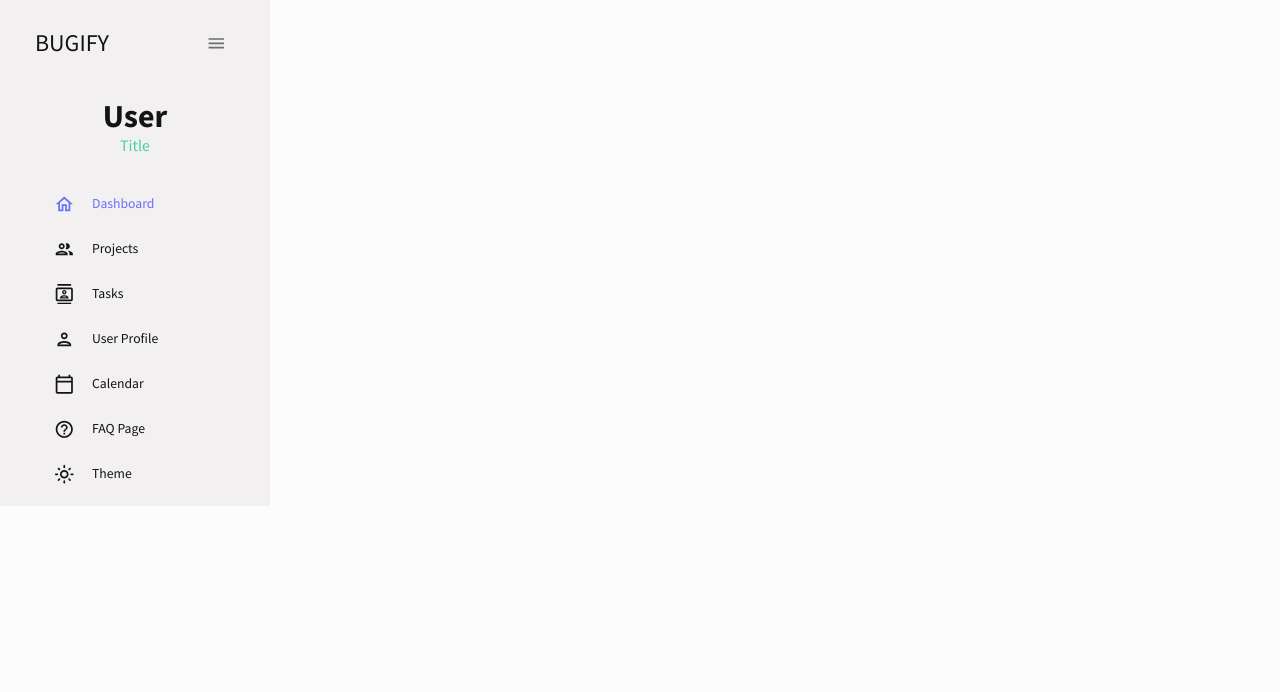
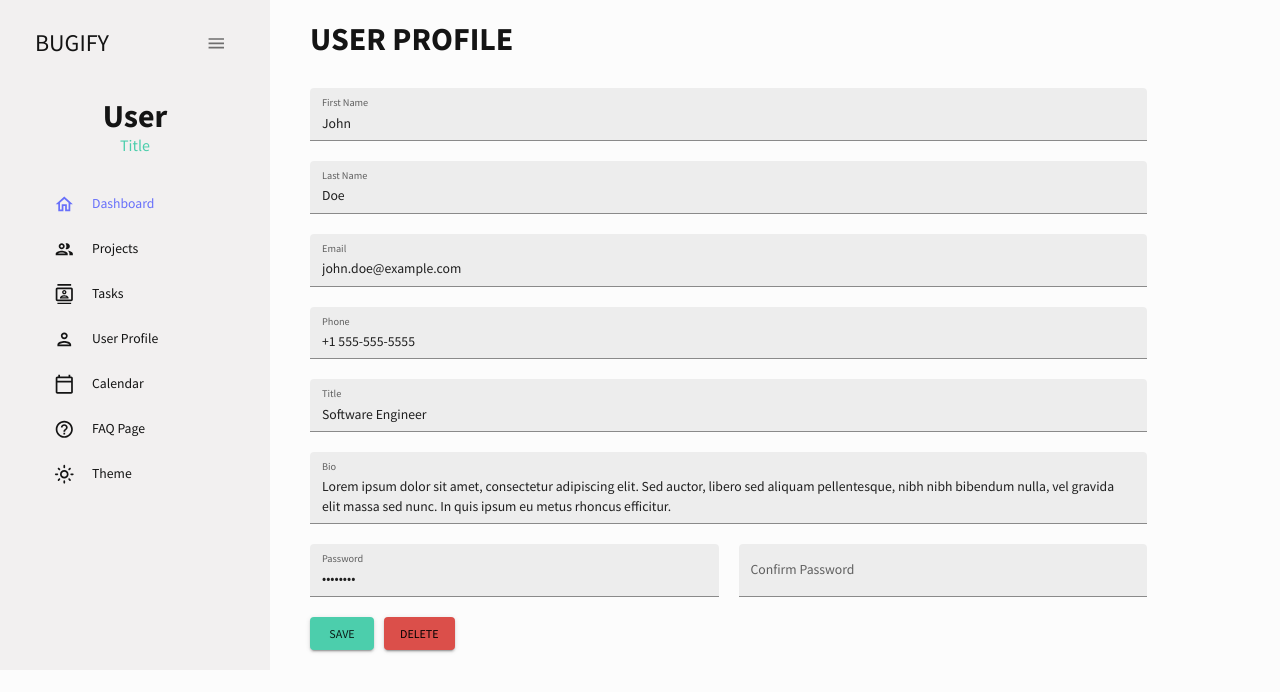
Before and after one commit to Anastasia-Tre/BugTrackerClient, a React (Create React App) app: page /user in a window 1280 px wide. Shown: the top 692 px of the page. Built offline with nearby package versions, Linux system fonts and the light colour scheme.

Commit message:
add user form

```diff
--- a/src/App.tsx
+++ b/src/App.tsx
@@ -8,6 +8,7 @@ import Sidebar from "./scenes/global/Sidebar";
 import Dashboard from "./scenes/dashboard";
 import Projects from "./scenes/projects";
 import Tasks from "./scenes/tasks";
+import User from "./scenes/user";
 
 function App() {
   const [theme, colorMode] = useMode();
@@ -29,6 +30,9 @@ function App() {
               <Routes>
                 <Route path="/tasks" element={<Tasks />} />
               </Routes>
+              <Routes>
+                <Route path="/user" element={<User />} />
+              </Routes>
             </main>
           </div>
         </LocalizationProvider>
--- /dev/null
+++ b/src/scenes/user/UserForm.tsx
@@ -0,0 +1,196 @@
+import { Box, Button, TextField, useMediaQuery, useTheme } from "@mui/material";
+import Header from "../../components/Header";
+import { Formik } from "formik";
+import * as yup from "yup";
+import { User } from "../../types/User";
+import { tokens } from "../../theme";
+
+const UserForm = (props: { user: User }) => {
+  const theme = useTheme();
+  const colors = tokens(theme.palette.mode);
+
+  const project = props.user;
+  const isNonMobile = useMediaQuery("(min-width:600px)");
+
+  const handleFormSave = (values: User) => {
+    console.log("Save " + values.firstName);
+  };
+
+  const handleFormDelete = (values: User) => {
+    console.log("Delete " + values.firstName);
+  };
+
+  return (
+    <Box m="20px">
+      <Header title="USER PROFILE" />
+
+      <Formik
+        onSubmit={handleFormSave}
+        initialValues={project}
+        validationSchema={checkoutSchema}
+      >
+        {({
+          values,
+          errors,
+          touched,
+          handleBlur,
+          handleChange,
+          handleSubmit,
+          isSubmitting,
+        }) => (
+          <form onSubmit={handleSubmit}>
+            <Box
+              width="90%"
+              display="grid"
+              gap="20px"
+              gridTemplateColumns="repeat(4, minmax(0, 1fr))"
+              sx={{
+                "& > div": { gridColumn: isNonMobile ? undefined : "span 4" },
+              }}
+            >
+              <TextField
+                fullWidth
+                variant="filled"
+                type="text"
+                label="First Name"
+                onBlur={handleBlur}
+                onChange={handleChange}
+                value={values.firstName}
+                name="firstName"
+                error={!!touched.firstName && !!errors.firstName}
+                helperText={touched.firstName && errors.firstName}
+                sx={{ gridColumn: "span 4" }}
+              />
+              <TextField
+                fullWidth
+                variant="filled"
+                type="text"
+                label="Last Name"
+                onBlur={handleBlur}
+                onChange={handleChange}
+                value={values.lastName}
+                name="lastName"
+                error={!!touched.lastName && !!errors.lastName}
+                helperText={touched.lastName && errors.lastName}
+                sx={{ gridColumn: "span 4" }}
+              />
+              <TextField
+                fullWidth
+                variant="filled"
+                type="email"
+                label="Email"
+                onBlur={handleBlur}
+                onChange={handleChange}
+                value={values.email}
+                name="email"
+                error={!!touched.email && !!errors.email}
+                helperText={touched.email && errors.email}
+                sx={{ gridColumn: "span 4" }}
+              />
+              <TextField
+                fullWidth
+                variant="filled"
+                type="tel"
+                label="Phone"
+                onBlur={handleBlur}
+                onChange={handleChange}
+                value={values.phone}
+                name="phone"
+                error={!!touched.phone && !!errors.phone}
+                helperText={touched.phone && errors.phone}
+                sx={{ gridColumn: "span 4" }}
+              />
+              <TextField
+                fullWidth
+                variant="filled"
+                type="text"
+                label="Title"
+                onBlur={handleBlur}
+                onChange={handleChange}
+                value={values.title}
+                name="title"
+                error={!!touched.title && !!errors.title}
+                helperText={touched.title && errors.title}
+                sx={{ gridColumn: "span 4" }}
+              />
+              <TextField
+                fullWidth
+                variant="filled"
+                type="text"
+                multiline={true}
+                label="Bio"
+                onBlur={handleBlur}
+                onChange={handleChange}
+                value={values.bio}
+                name="bio"
+                error={!!touched.bio && !!errors.bio}
+                helperText={touched.bio && errors.bio}
+                sx={{ gridColumn: "span 4" }}
+              />
+              <TextField
+                fullWidth
+                variant="filled"
+                type="password"
+                label="Password"
+                onBlur={handleBlur}
+                onChange={handleChange}
+                value={values.password}
+                name="password"
+                error={!!touched.password && !!errors.password}
+                helperText={touched.password && errors.password}
+                sx={{ gridColumn: "span 2" }}
+              />
+              <TextField
+                fullWidth
+                variant="filled"
+                type="password"
+                label="Confirm Password"
+                onBlur={handleBlur}
+                onChange={handleChange}
+                // value={values.confirmPassword}
+                name="confirmPassword"
+                // error={!!touched.confirmPassword && !!errors.confirmPassword}
+                // helperText={touched.confirmPassword && errors.confirmPassword}
+                sx={{ gridColumn: "span 2" }}
+              />
+            </Box>
+            <Box display="flex" mt="20px">
+              <Button type="submit" color="secondary" variant="contained">
+                Save
+              </Button>
+              <Button
+                onClick={(e) => handleFormDelete(values)}
+                variant="contained"
+                sx={{ ml: "10px" }}
+                style={{
+                  backgroundColor: colors.redAccent[500],
+                  color: "black",
+                }}
+              >
+                Delete
+              </Button>
+            </Box>
+          </form>
+        )}
+      </Formik>
+    </Box>
+  );
+};
+
+const checkoutSchema = yup.object().shape({
+  firstName: yup.string().required("First name is required"),
+  lastName: yup.string().required("Last name is required"),
+  email: yup.string().email("Invalid email").required("Email is required"),
+  phone: yup.string().required("Phone number is required"),
+  title: yup.string().required("Title is required"),
+  password: yup
+    .string()
+    .required("Password is required")
+    .min(6, "Password must be at least 6 characters long"),
+  confirmPassword: yup
+    .string()
+    .required("Confirm Password is required")
+    .oneOf([yup.ref("password"), null], "Passwords must match"),
+});
+
+export default UserForm;
--- a/src/scenes/user/index.tsx
+++ b/src/scenes/user/index.tsx
@@ -1,7 +1,18 @@
-import React from "react";
+import { Box } from "@mui/material";
+import Header from "../../components/Header";
+import { testUser } from "../../types/User";
+import UserForm from "./UserForm";
 
 const User = () => {
-  return <div>User</div>;
+  return (
+    <Box m="20px">
+      {/* HEADER */}
+      {/* <Box display="flex" justifyContent="space-between" alignItems="center">
+        <Header title="USER" subtitle="Welcome to your profile" />
+      </Box> */}
+      <UserForm user={testUser}></UserForm>
+    </Box>
+  );
 };
 
 export default User;
--- /dev/null
+++ b/src/types/User.ts
@@ -0,0 +1,19 @@
+export class User {
+  firstName!: string;
+  lastName!: string;
+  email!: string;
+  phone!: string;
+  title!: string;
+  bio!: string;
+  password!: string;
+}
+
+export const testUser: User = {
+  firstName: "John",
+  lastName: "Doe",
+  email: "john.doe@example.com",
+  phone: "+1 555-555-5555",
+  title: "Software Engineer",
+  bio: "Lorem ipsum dolor sit amet, consectetur adipiscing elit. Sed auctor, libero sed aliquam pellentesque, nibh nibh bibendum nulla, vel gravida elit massa sed nunc. In quis ipsum eu metus rhoncus efficitur.",
+  password: "password",
+};
```
